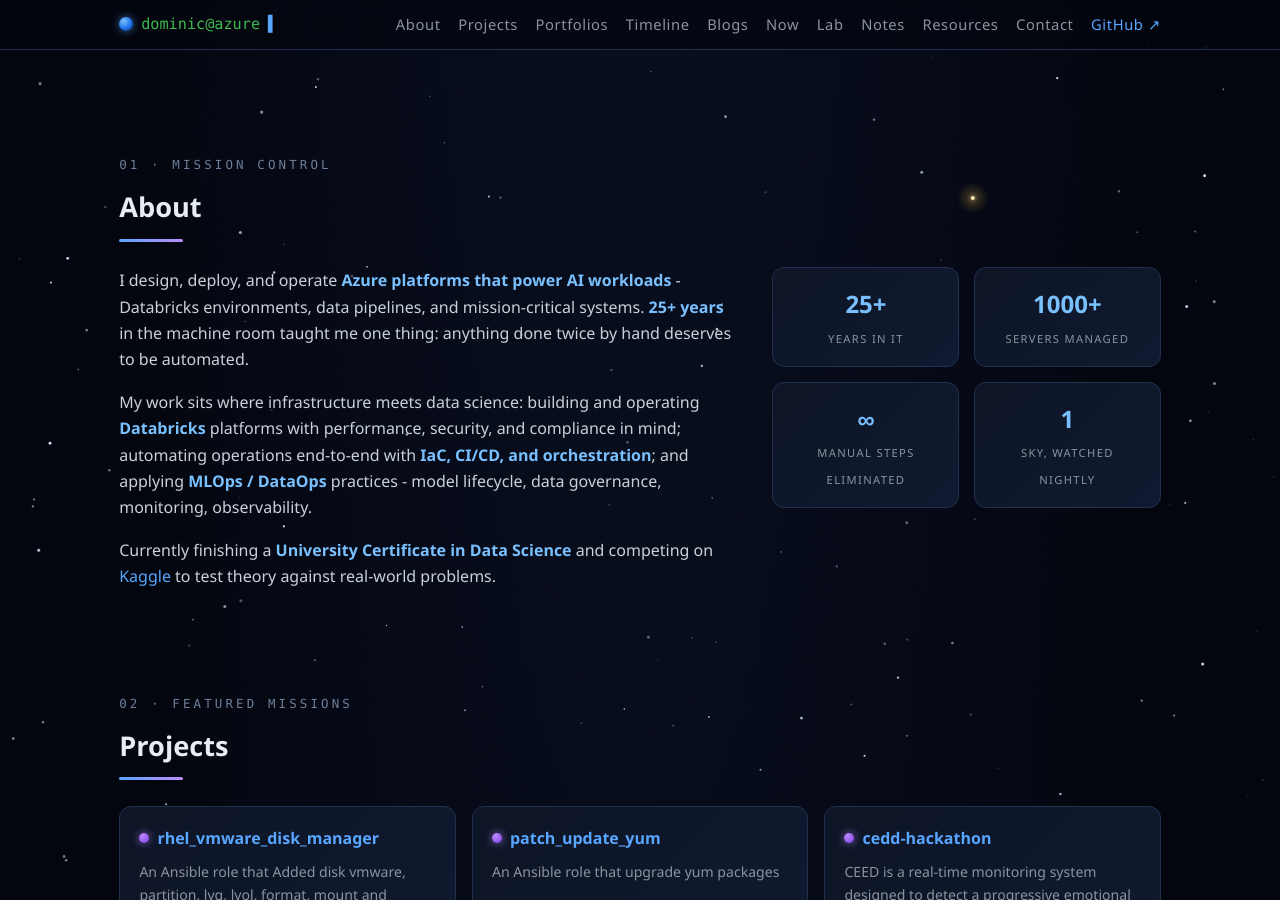
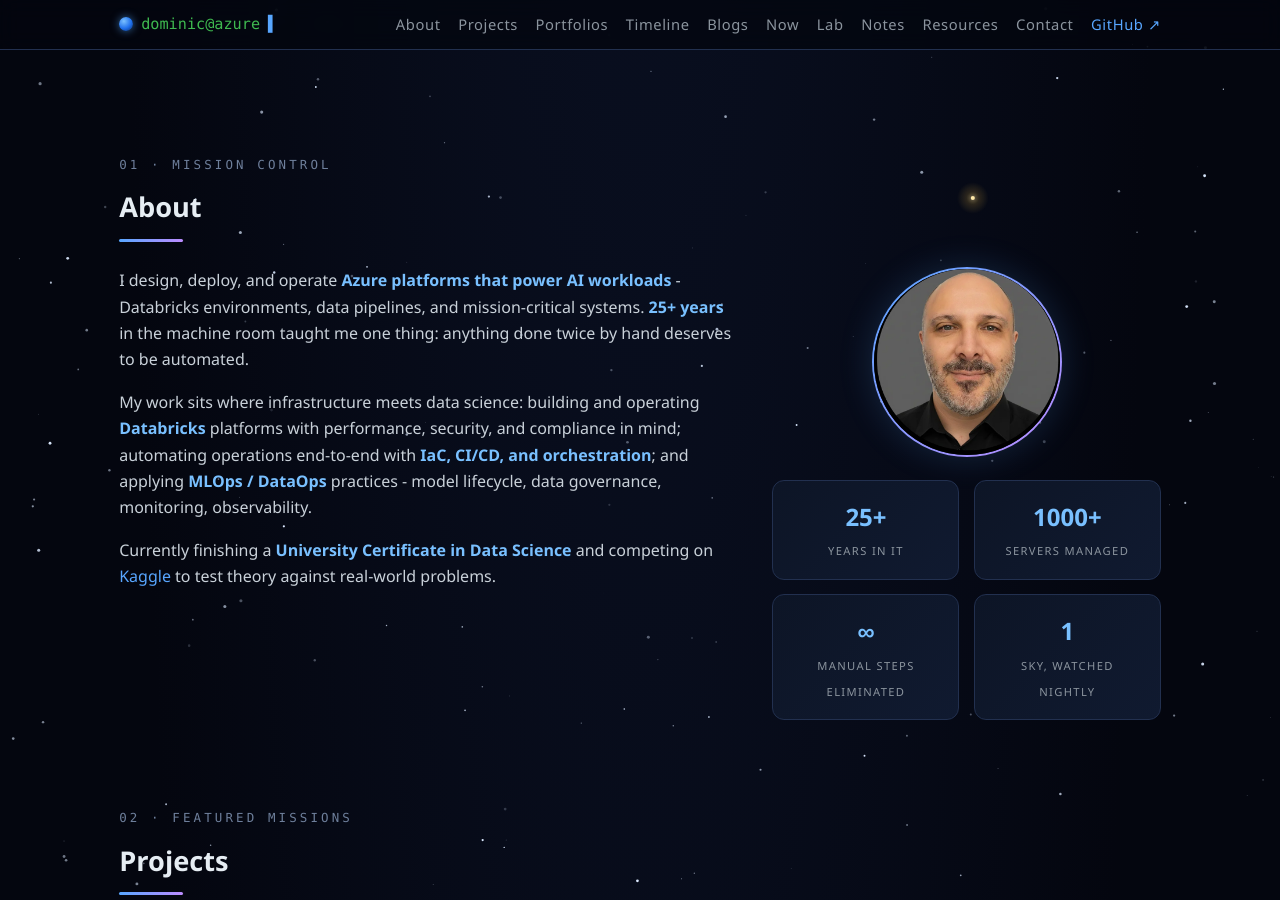
Before and after one commit to dapiced/dapiced.github.io, a Jekyll site: the page built from index.html, in a window 1280 px wide and 900 px high, scrolled down 759 px. Built offline with Jekyll 4.4.1, drawn with Linux system fonts in a browser that asks for light colours.

Commit message:
Add professional portrait and astronaut photo to homepage (#3)
- Professional headshot in the About section, above the stat chips,
  with a cyan-violet gradient ring matching the theme
- Astronaut photo in the Off-duty section, beside the quote
- Both images optimized as WebP (32 KB / 96 KB), lazy-loaded,
  responsive layout down to mobile


Claude-Session: https://claude.ai/code/session_01LwUq1VXbBgvkzJv9YpboxG

Co-authored-by: Claude <noreply@anthropic.com>

```diff
--- a/assets/css/style.css
+++ b/assets/css/style.css
@@ -274,7 +274,19 @@ a:hover { color: var(--lightblue); text-decoration: underline; }
 .about-text p { margin: 0 0 1rem; color: var(--text); }
 .about-text strong { color: var(--lightblue); }
 
-.stat-chips { display: grid; grid-template-columns: repeat(2, 1fr); gap: 0.9rem; }
+.about-side { display: grid; gap: 1.4rem; justify-items: center; }
+
+.about-portrait {
+  width: 190px;
+  height: 190px;
+  border-radius: 50%;
+  border: 2px solid transparent;
+  background: linear-gradient(var(--panel), var(--panel)) padding-box,
+              linear-gradient(135deg, var(--cyan), var(--violet)) border-box;
+  box-shadow: 0 0 34px rgba(88, 166, 255, 0.18);
+}
+
+.stat-chips { display: grid; grid-template-columns: repeat(2, 1fr); gap: 0.9rem; width: 100%; }
 
 .chip {
   background: linear-gradient(135deg, var(--panel), var(--panel-2));
@@ -441,6 +453,29 @@ a:hover { color: var(--lightblue); text-decoration: underline; }
   font-style: italic;
 }
 
+.offduty-intro {
+  display: grid;
+  grid-template-columns: 300px 1fr;
+  gap: 1.8rem;
+  align-items: center;
+  margin-bottom: 1.8rem;
+}
+.offduty-intro .quote { margin: 0; font-size: 1.05rem; }
+
+.astro-photo {
+  display: block;
+  width: 100%;
+  height: auto;
+  border-radius: 12px;
+  border: 1px solid var(--border);
+  box-shadow: 0 0 34px rgba(188, 140, 255, 0.14);
+}
+
+@media (max-width: 640px) {
+  .offduty-intro { grid-template-columns: 1fr; }
+  .astro-photo { max-width: 320px; margin: 0 auto; }
+}
+
 /* ---------- blog ---------- */
 
 .post-list { list-style: none; margin: 0; padding: 0; display: grid; gap: 1rem; }
--- a/index.html
+++ b/index.html
@@ -52,11 +52,14 @@ description: >-
         to test theory against real-world problems.
       </p>
     </div>
-    <div class="stat-chips reveal">
+    <div class="about-side reveal">
+      <img class="about-portrait" src="/assets/img/dominic-portrait.webp" alt="Dominic D'Apice" width="640" height="640" loading="lazy">
+      <div class="stat-chips">
         <div class="chip"><span class="big">25+</span><span class="small">Years in IT</span></div>
         <div class="chip"><span class="big">1000+</span><span class="small">Servers managed</span></div>
         <div class="chip"><span class="big">∞</span><span class="small">Manual steps eliminated</span></div>
         <div class="chip"><span class="big">1</span><span class="small">Sky, watched nightly</span></div>
+      </div>
     </div>
   </div>
 </section>
@@ -189,9 +192,12 @@ description: >-
 <section class="section" id="beyond">
   <p class="eyebrow">05 · BEYOND THE TERMINAL</p>
   <h2 class="section-title">Off-duty</h2>
+  <div class="offduty-intro">
+    <img class="astro-photo reveal" src="/assets/img/dominic-astronaut.webp" alt="Dominic D'Apice in an astronaut suit, Earth visible through the porthole" width="1000" height="1000" loading="lazy">
     <blockquote class="quote reveal">
       After 25 years of managing clouds, I still spend my clearest nights looking at the real ones.
     </blockquote>
+  </div>
   <div class="beyond-grid">
     <div class="beyond-card reveal">
       <span class="icon">🌌</span>
```
Also changed, not shown: assets/img/dominic-astronaut.webp (added), assets/img/dominic-portrait.webp (added). Lines whose indentation alone changed are shown as unchanged.
